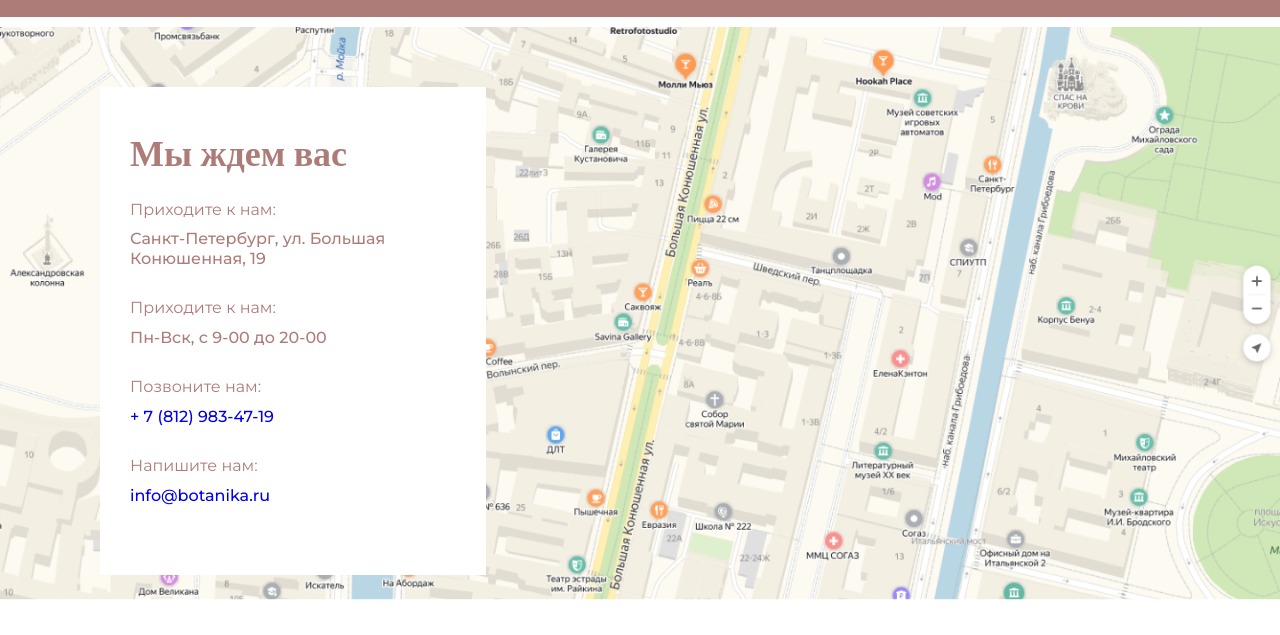
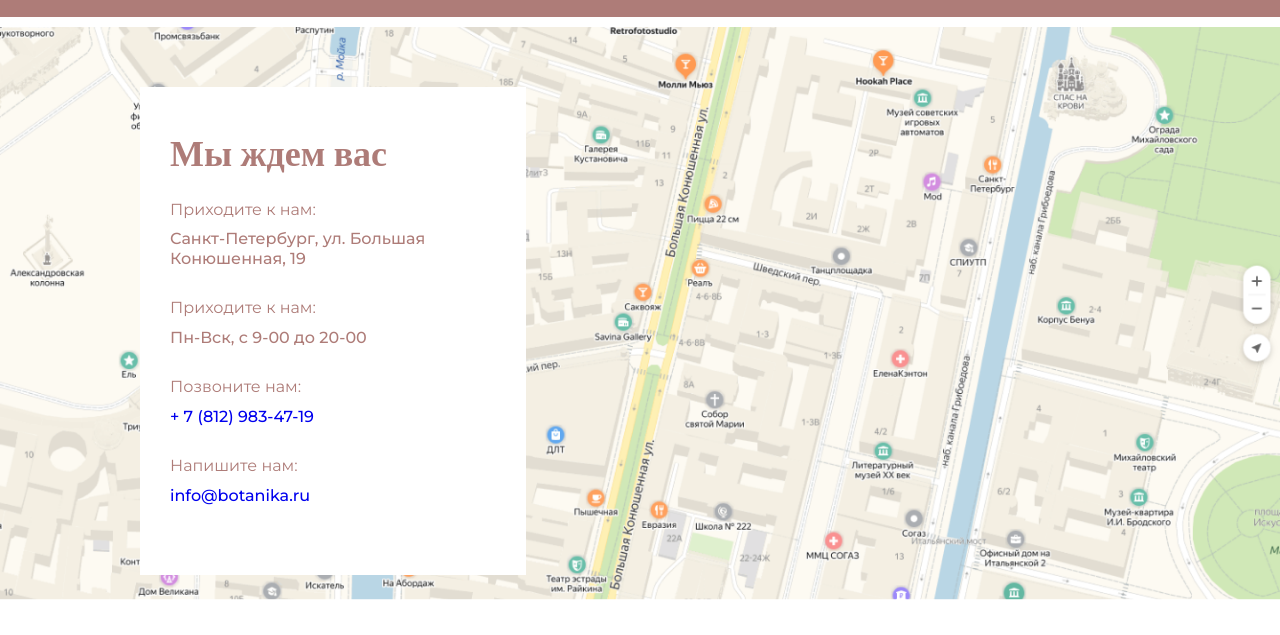
Before and after one commit to ArshileG/htmlacademy, a plain HTML site: page index.html in a window 1280 px wide. Shown: the part 3574-4209 px from the top of the page. Drawn offline with nearby package versions, Linux system fonts and the light colour scheme; a web font is replaced by a local one.

Commit message:
some more edits

```diff
--- a/css/styles.css
+++ b/css/styles.css
@@ -340,16 +340,19 @@ ul.step-list {
     text-align: center;
 }
 .feedback-list blockquote {
-    max-width: 300px;;
+    max-width: 300px;
 }
 .feedback-list blockquote p {
     margin-bottom: 25px;
 }
 .contact{
-    position: relative;
     padding-top:10px;
 }
 .contact-map {
+    position: relative;
+    max-height: 644px;
+}
+.contact-map img {
     position: absolute;
     max-height: 644px;
 }
--- a/index.html
+++ b/index.html
@@ -205,6 +205,7 @@
         <div class="contact-map">
             <img src="img/map.png" width="100%">
         </div>
+        <div class="container">
             <div class="contact-info">
                 <h3 class="big-text">Мы ждем вас</h3>
                 <span class="contact-item">Приходите к нам:</span>
@@ -216,6 +217,7 @@
                 <span class="contact-detail"><a href="tel:+78129834719">+ 7 (812) 983-47-19</a></span>
                 <span class="contact-item">Напишите нам:</span>
                 <span class="contact-detail"><a href="mailto:info@botanika.ru">info@botanika.ru</a></span>
+            </div>
         </div>
     </section>
         <footer class="footer">
```
Lines whose indentation alone changed are shown as unchanged.
